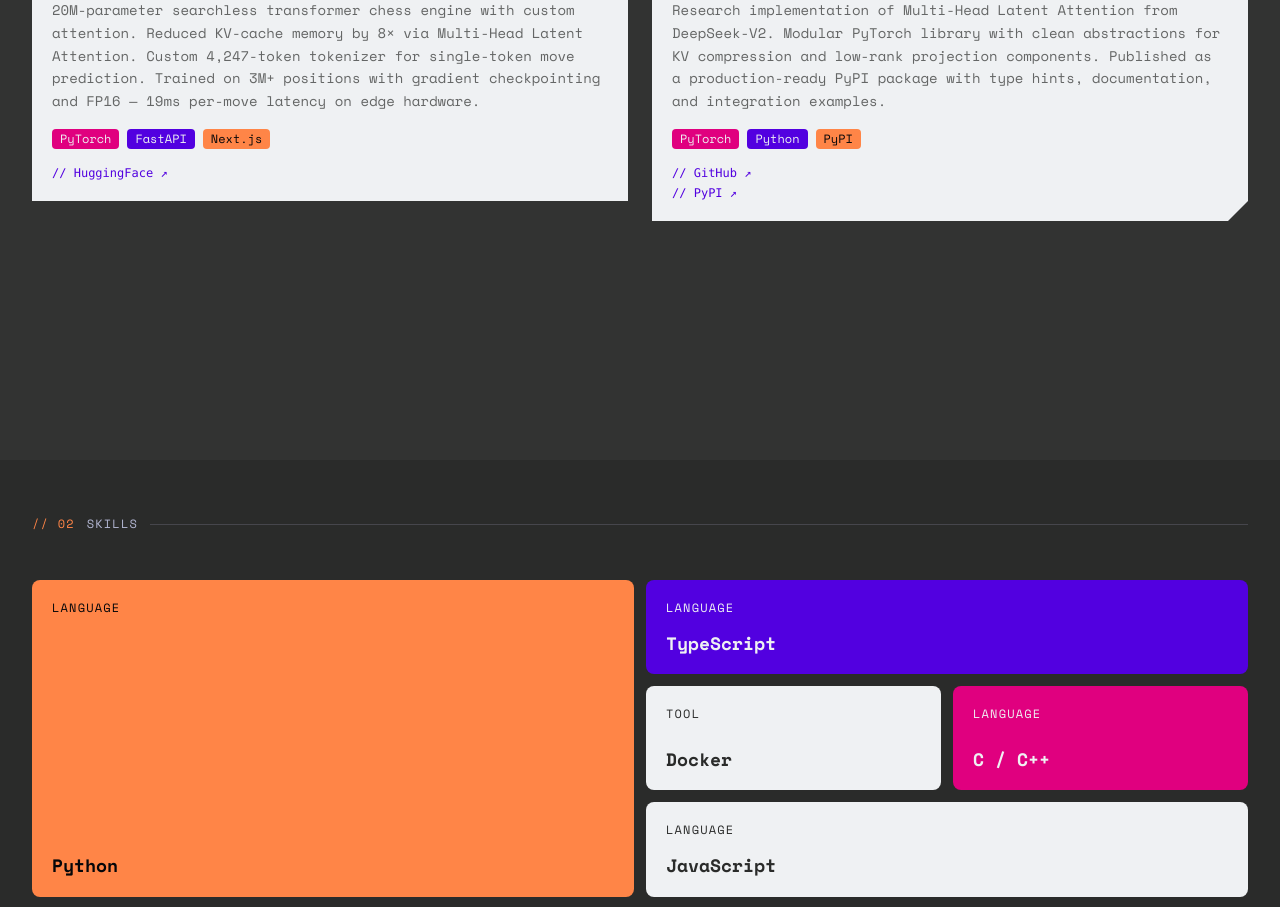
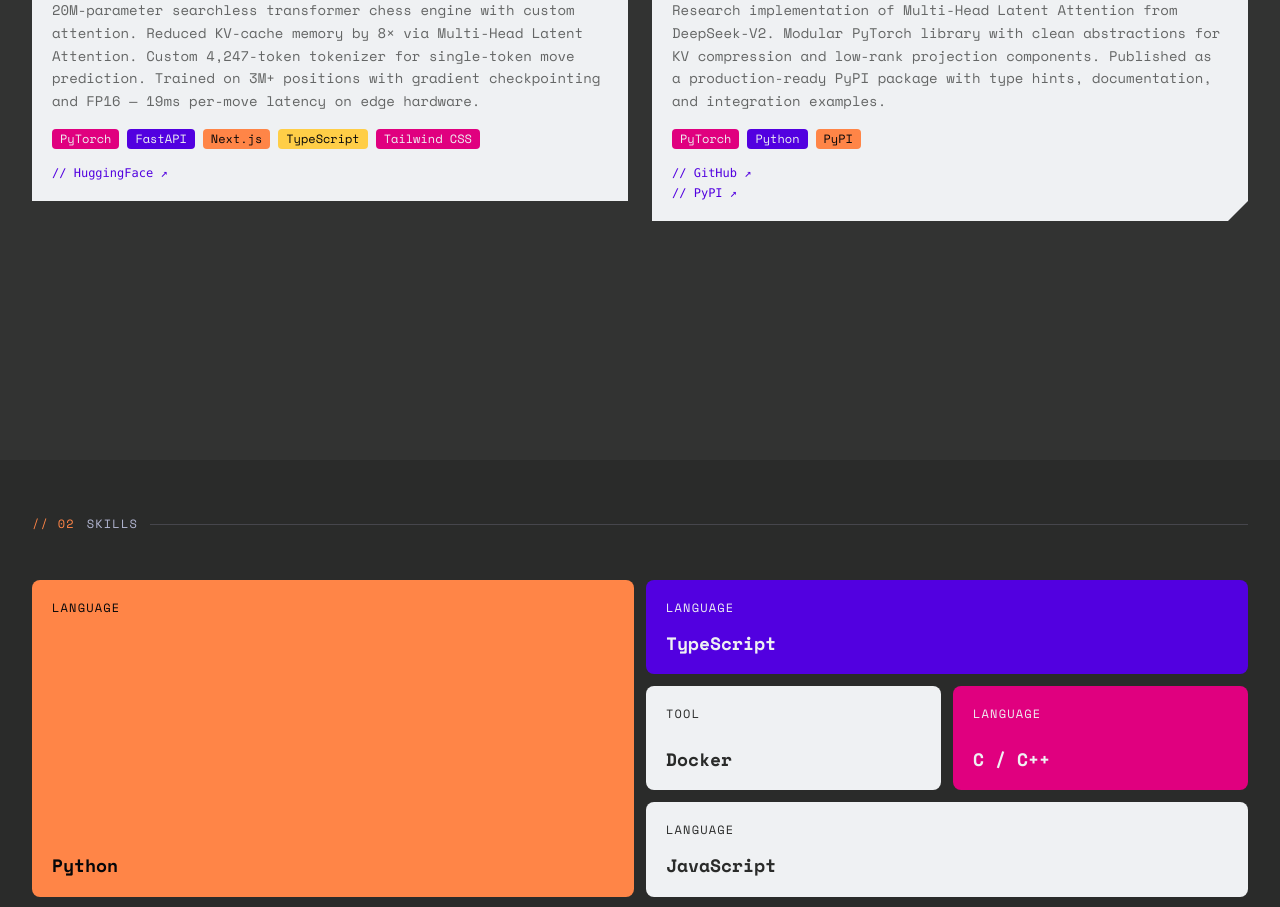
Before and after one commit to Nemesis-12/portfolio, a React (Vite) app: page / in a window 1280 px wide. Shown: the part 1200-2107 px from the top of the page. Built offline with nearby package versions, Linux system fonts and the light colour scheme.

Commit message:
codex: Content - add tags and bullets to Project interface (#82)
- Added TypeScript and Tailwind CSS to Leviathan tags
- Added bullets?: string[] to Project interface
- Populated bullets for both Leviathan and MLA_IMPL projects per resume wording

Blocked by: none

```diff
--- a/src/data/projects.ts
+++ b/src/data/projects.ts
@@ -10,6 +10,7 @@ export interface Project {
   tags: string[]
   links: ProjectLink[]
   image?: string
+  bullets?: string[]
 }
 
 export const projects: Project[] = [
@@ -17,9 +18,15 @@ export const projects: Project[] = [
     id: '1',
     title: 'LEVIATHAN',
     description: '20M-parameter searchless transformer chess engine with custom attention. Reduced KV-cache memory by 8× via Multi-Head Latent Attention. Custom 4,247-token tokenizer for single-token move prediction. Trained on 3M+ positions with gradient checkpointing and FP16 — 19ms per-move latency on edge hardware.',
-    tags: ['PyTorch', 'FastAPI', 'Next.js'],
+    tags: ['PyTorch', 'FastAPI', 'Next.js', 'TypeScript', 'Tailwind CSS'],
     links: [
       { label: 'HuggingFace', url: 'https://huggingface.co/spaces/NemesisTCO/LeviathanChess' }
+    ],
+    bullets: [
+      'Designed and trained 20M-parameter transformer with custom attention for real-time inference on edge hardware (RTX 4060, 8GB VRAM), optimizing architecture and training for resource-constrained deployment.',
+      'Reduced KV-cache memory footprint by 8× through Multi-Head Latent Attention implementation, enabling batch inference and 19ms per-move latency in real-time inference settings.',
+      'Designed custom tokenizer encoding board states and UCI notation into 4,247-token vocabulary for single-token move prediction.',
+      'Trained on 3M+ chess positions using gradient checkpointing and mixed-precision (FP16) to maximize data throughput under memory constraints.'
     ]
   },
   {
@@ -30,6 +37,10 @@ export const projects: Project[] = [
     links: [
       { label: 'GitHub', url: 'https://github.com/Nemesis-12/multihead-latent-attention' },
       { label: 'PyPI', url: 'https://pypi.org/project/multihead-latent-attention' }
+    ],
+    bullets: [
+      'Translated Multi-Head Latent Attention from DeepSeek-V2 research into modular PyTorch implementation, designing clean abstractions for KV compression and low-rank projection components.',
+      'Packaged implementation as production-ready PyPI library with type hints, documentation, and integration examples.'
     ]
   }
 ]
```
